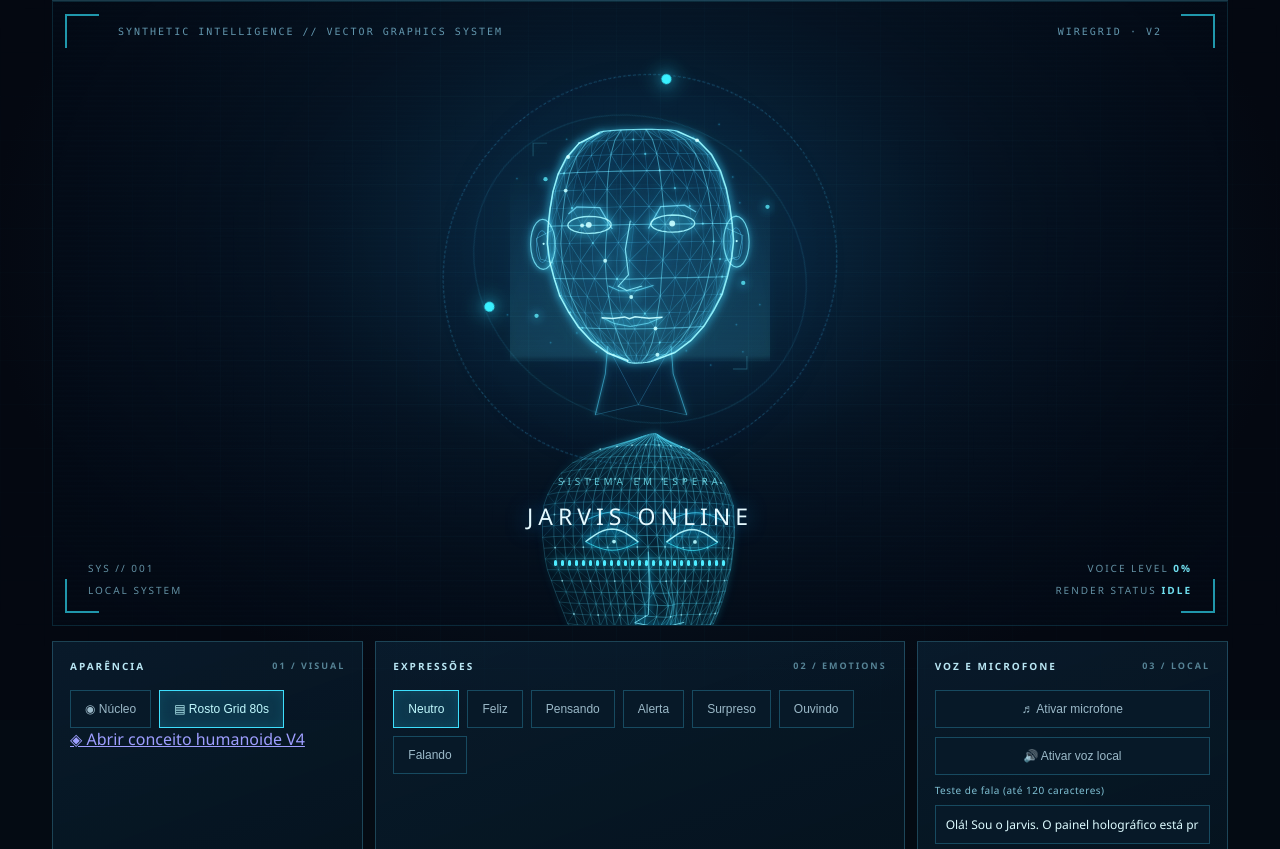
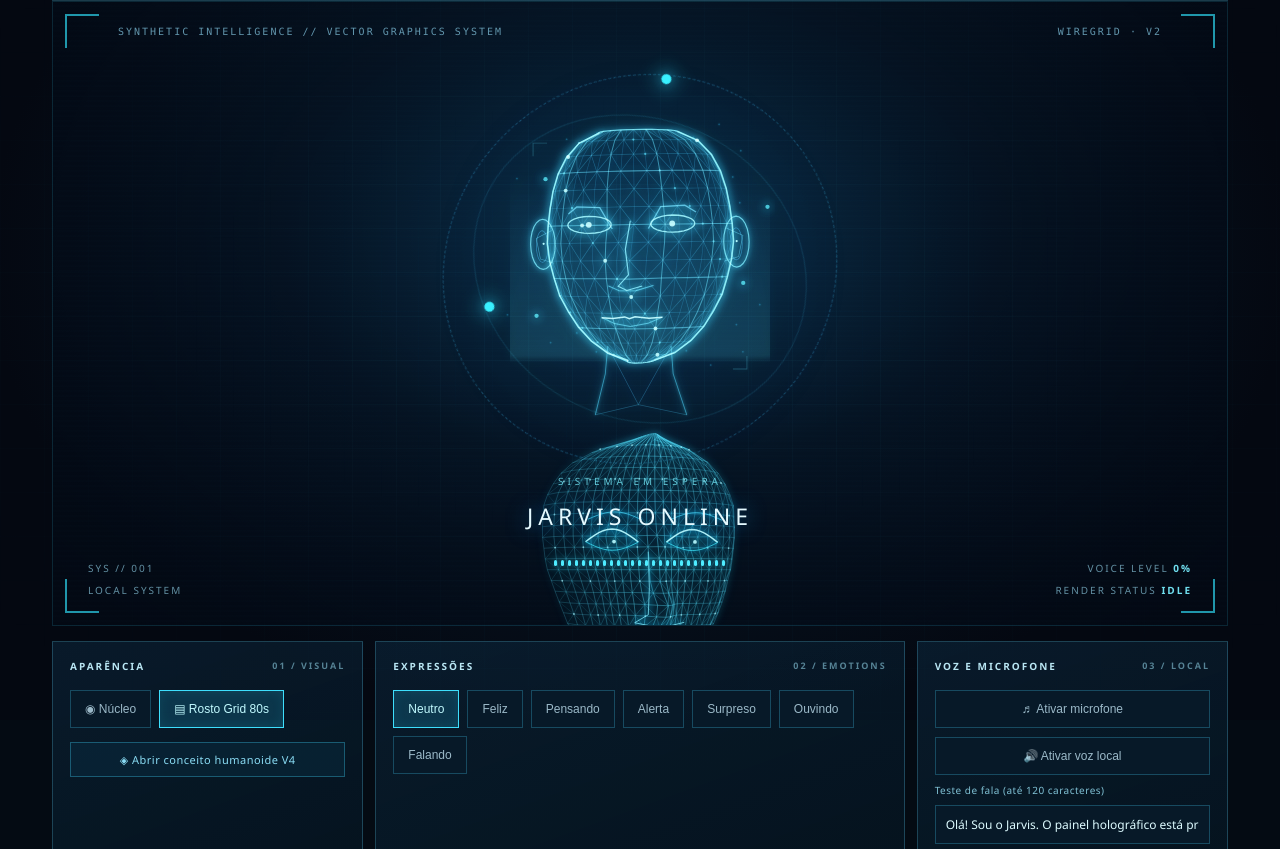
Before and after one commit to rafaelmsp/jarvis-desktop-mcp, a website: page public/index.html in a window 1280 px wide. Shown: the part 80-929 px from the top of the page. Drawn offline with Linux system fonts and the light colour scheme; no server answers; animation ran at ten frames a second.

Commit message:
style: destacar acesso à prévia humanoide V4

```diff
--- a/public/style.css
+++ b/public/style.css
@@ -54,3 +54,6 @@ body.alert #wireframeFace{filter:drop-shadow(0 0 10px rgba(243,186,89,.35))}
  filter:drop-shadow(0 0 3px rgba(20,216,255,.55));
 }
 @media(max-width:450px){.avatar.face{transform:scale(.85)}}
+
+/* Conceito visual V4: link discreto, sem substituir avatar nem voz */
+.concept-link{display:block;margin-top:14px;padding:9px 10px;text-decoration:none;border:1px solid rgba(67,215,250,.32);color:#8bddf5;text-align:center;font-size:11px;letter-spacing:.5px;background:rgba(9,52,76,.35)}.concept-link:hover,.concept-link:focus-visible{border-color:#50eaff;color:#ecffff;background:rgba(11,114,154,.28)}
```
